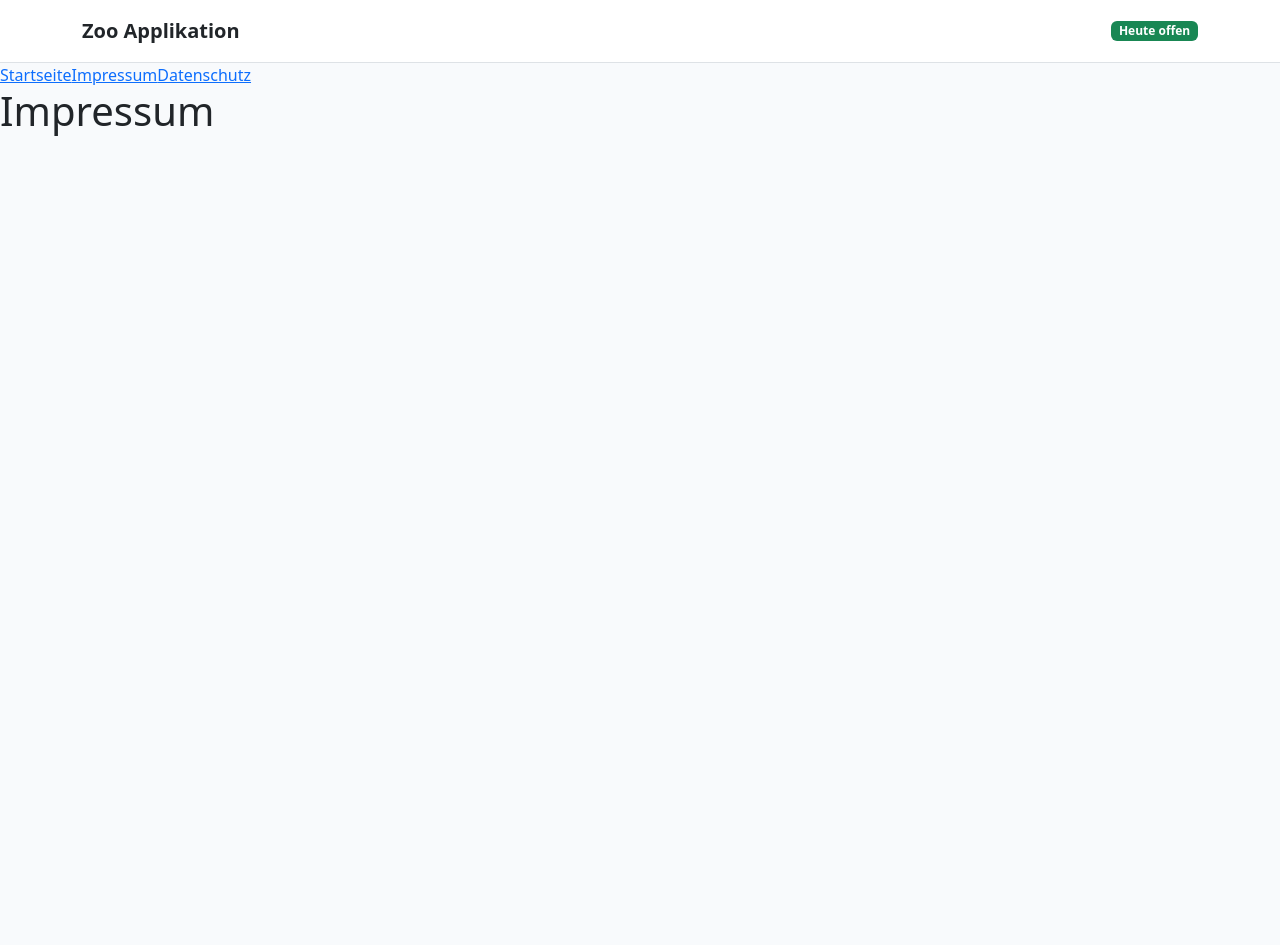
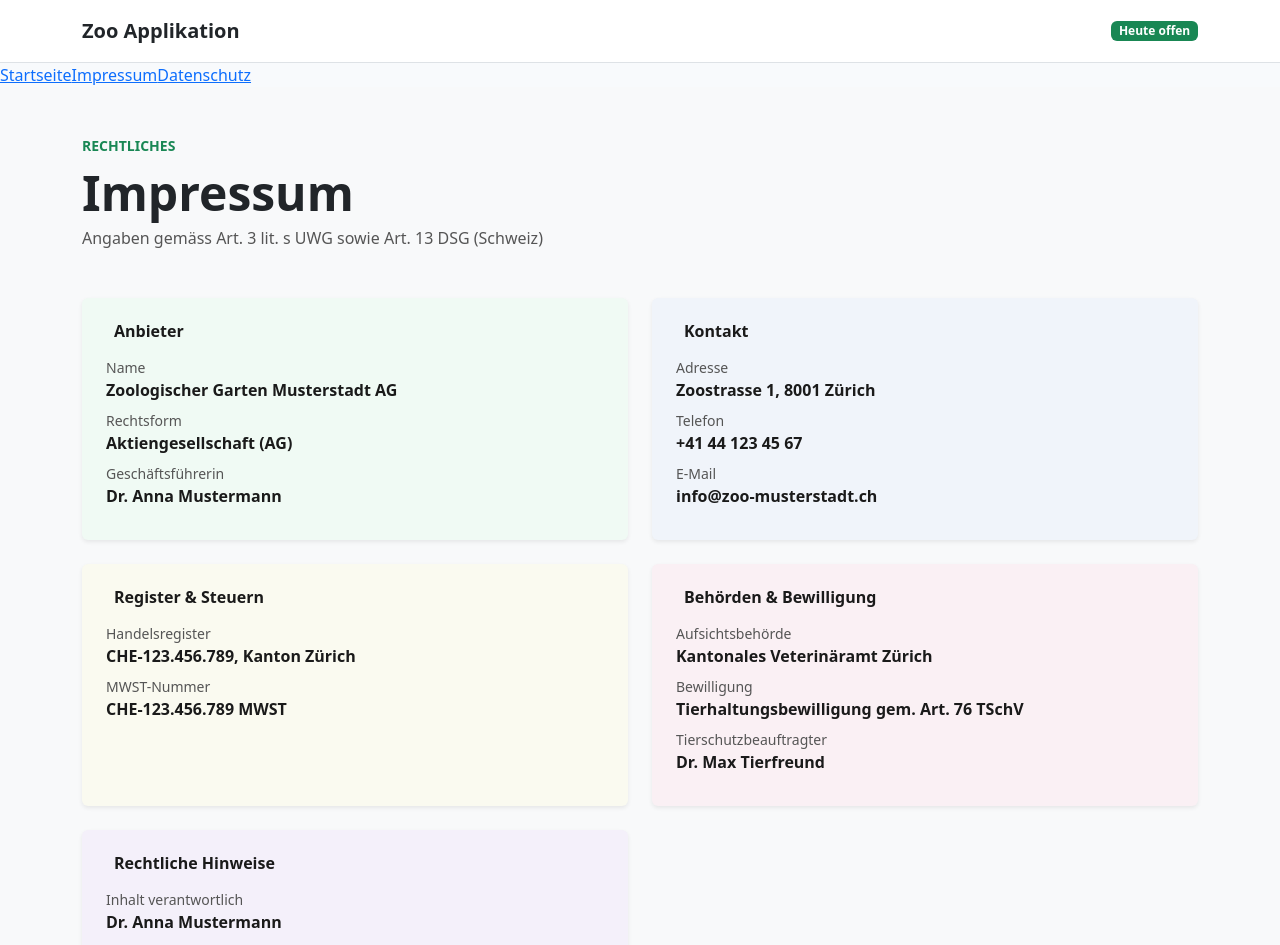
Before and after one commit to Mangorix2/Zoo_Applikation, a React (Vite) app: page /#/impressum in a window 1280 px wide. Shown: the top 945 px of the page. Before the commit the page ends 800 px from the top, so only its background shows below. Built offline with nearby package versions, Linux system fonts and the light colour scheme.

Commit message:
feat: make Impressum page

```diff
--- a/src/Impressum.jsx
+++ b/src/Impressum.jsx
@@ -1,7 +1,110 @@
 export default function Impressum() {
+    const sections = [
+        {
+            title: "Anbieter",
+            bg: "#f0faf4",
+            items: [
+                { label: "Name", value: "Zoologischer Garten Musterstadt AG" },
+                { label: "Rechtsform", value: "Aktiengesellschaft (AG)" },
+                { label: "Geschäftsführerin", value: "Dr. Anna Mustermann" },
+            ],
+        },
+        {
+            title: "Kontakt",
+            bg: "#f0f4fa",
+            items: [
+                { label: "Adresse", value: "Zoostrasse 1, 8001 Zürich" },
+                { label: "Telefon", value: "+41 44 123 45 67" },
+                { label: "E-Mail", value: "info@zoo-musterstadt.ch" },
+            ],
+        },
+        {
+            title: "Register & Steuern",
+            bg: "#fafaf0",
+            items: [
+                { label: "Handelsregister", value: "CHE-123.456.789, Kanton Zürich" },
+                { label: "MWST-Nummer", value: "CHE-123.456.789 MWST" },
+            ],
+        },
+        {
+            title: "Behörden & Bewilligung",
+            bg: "#faf0f4",
+            items: [
+                { label: "Aufsichtsbehörde", value: "Kantonales Veterinäramt Zürich" },
+                { label: "Bewilligung", value: "Tierhaltungsbewilligung gem. Art. 76 TSchV" },
+                { label: "Tierschutzbeauftragter", value: "Dr. Max Tierfreund" },
+            ],
+        },
+        {
+            title: "Rechtliche Hinweise",
+            bg: "#f4f0fa",
+            items: [
+                { label: "Inhalt verantwortlich", value: "Dr. Anna Mustermann" },
+                { label: "Bildrechte", value: "© Zoo Musterstadt AG, alle Rechte vorbehalten" },
+                { label: "Externe Links", value: "Keine Haftung für verlinkte Inhalte" },
+                { label: "Anwendbares Recht", value: "Schweizerisches Recht, Gerichtsstand Zürich" },
+            ],
+        },
+    ];
+
     return (
-        <div>
-            <h1>Impressum</h1>
-        </div>
+        <main className="min-vh-100 bg-light">
+            <section className="container py-5">
+                <p className="text-success text-uppercase small fw-semibold mb-2">Rechtliches</p>
+                <h1 className="display-5 fw-bold mb-1 text-dark">Impressum</h1>
+                <p className="mb-5" style={{ color: "#555" }}>
+                    Angaben gemäss Art. 3 lit. s UWG sowie Art. 13 DSG (Schweiz)
+                </p>
+
+                <div className="row g-4">
+                    {sections.map((sec) => (
+                        <div className="col-md-6" key={sec.title}>
+                            <div
+                                className="card border-0 shadow-sm h-100"
+                                style={{ backgroundColor: sec.bg }}
+                            >
+                                <div className="card-body p-4">
+                                    <h2
+                                        className="h6 fw-bold mb-3 d-flex align-items-center gap-2"
+                                        style={{ color: "#1a1a1a" }}
+                                    >
+                                        <span>{sec.icon}</span>
+                                        <span>{sec.title}</span>
+                                    </h2>
+                                    <dl className="mb-0">
+                                        {sec.items.map((item) => (
+                                            <div key={item.label} className="mb-2">
+                                                <dt
+                                                    className="small"
+                                                    style={{ color: "#555", fontWeight: 400 }}
+                                                >
+                                                    {item.label}
+                                                </dt>
+                                                <dd
+                                                    className="mb-0 fw-semibold"
+                                                    style={{ color: "#1a1a1a" }}
+                                                >
+                                                    {item.value}
+                                                </dd>
+                                            </div>
+                                        ))}
+                                    </dl>
+                                </div>
+                            </div>
+                        </div>
+                    ))}
+                </div>
+
+                <p
+                    className="mt-5 small text-center"
+                    style={{ color: "#777" }}
+                >
+                    Bei Fragen wenden Sie sich bitte an{" "}
+                    <a href="mailto:info@zoo-musterstadt.ch" className="text-success">
+                        info@zoo-musterstadt.ch
+                    </a>
+                </p>
+            </section>
+        </main>
     );
 }
```
Also changed, not shown: 1 other file (tests, documents, lock files or other folders).
